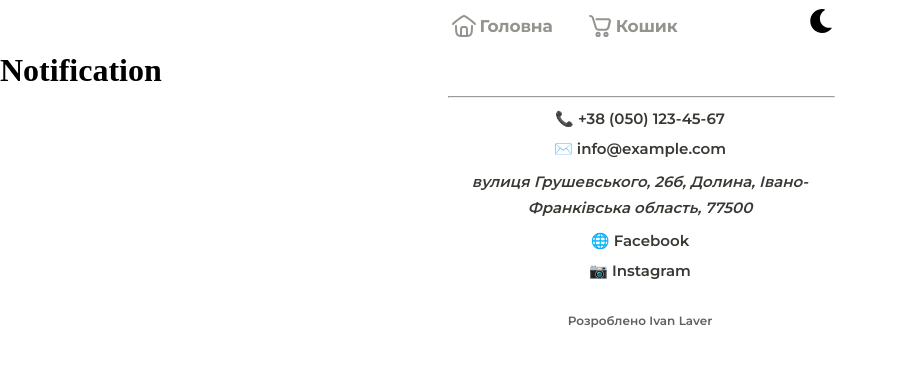
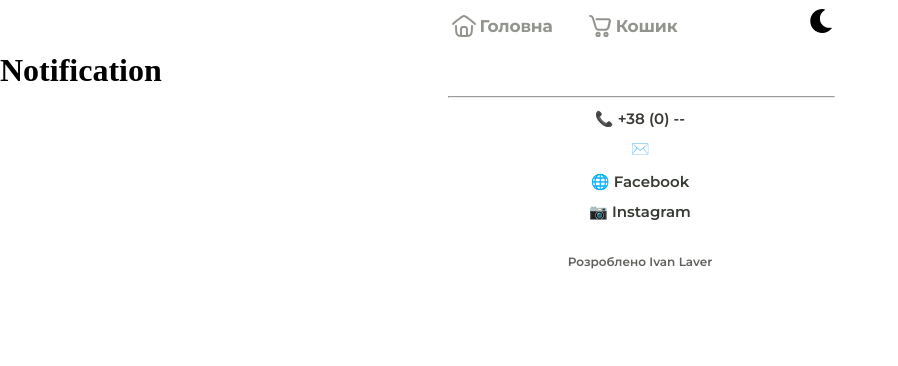
Before and after one commit to Ereyzer/burger-house-client, a React (Vite) app: page /notification in a window 1280 px wide. Shown: the top 366 px of the page, without its empty margins (0-898 px from the left). Built offline with nearby package versions, Linux system fonts and the light colour scheme; no server answers.

Commit message:
add about in footer

```diff
--- a/src/components/footer/Footer.tsx
+++ b/src/components/footer/Footer.tsx
@@ -1,5 +1,9 @@
+import { useAboutPlace } from '../../context/aboutContext';
 import './footer.css';
 function Footer() {
+  const aboutPlace = useAboutPlace();
+  const phone = aboutPlace.phone?.split('') || [];
+
   return (
     <footer className="footer montserrat-font montserrat-medium montserrat-medium-600">
       <div className="container">
@@ -11,18 +15,21 @@ function Footer() {
           <ul className="footer__contact-list">
             <li>
               <a
-                href="tel:+380501234567"
+                href={`tel:+380${aboutPlace.phone || ''}`}
                 aria-label="Зателефонувати за номером +38 (050) 123-45-67"
               >
-                📞 +38 (050) 123-45-67
+                {'📞 ' +
+                  `+38 (0${phone.slice(0, 2).join('')}) ${phone.slice(2, 5).join('')}-${phone
+                    .slice(5, 7)
+                    .join('')}-${phone.slice(7, 9).join('')}`}
               </a>
             </li>
             <li>
               <a
-                href="mailto:info@example.com"
+                href={`mailto:${aboutPlace.email}`}
                 aria-label="Надіслати лист на електронну адресу info@example.com"
               >
-                ✉️ info@example.com
+                {`✉️ ${aboutPlace.email || ''}`}
               </a>
             </li>
           </ul>
@@ -30,8 +37,12 @@ function Footer() {
 
         <address className="footer__address" aria-label="Адреса закладу">
           <p>
-            <a href="https://maps.app.goo.gl/6No5EMZEWjjGCyCB6" aria-label="Відкрити в Гугл картах">
-              вулиця Грушевського, 26б, Долина, Івано-Франківська область, 77500
+            <a
+              href="https://maps.app.goo.gl/6No5EMZEWjjGCyCB6"
+              aria-label="Відкрити в Гугл картах"
+              target="_blank"
+            >
+              {aboutPlace.placeAddress || ''}
             </a>
           </p>
         </address>
@@ -43,7 +54,7 @@ function Footer() {
           <ul className="footer__social-list" aria-label="Список посилань на соціальні мережі">
             <li>
               <a
-                href="https://facebook.com"
+                href={aboutPlace.facebook || 'https://facebook.com'}
                 target="_blank"
                 rel="noopener noreferrer"
                 aria-label="Відкрити сторінку у Фейсбуці"
@@ -53,7 +64,7 @@ function Footer() {
             </li>
             <li>
               <a
-                href="https://instagram.com"
+                href={aboutPlace.instagram || 'https://instagram.com'}
                 target="_blank"
                 rel="noopener noreferrer"
                 aria-label="Відкрити сторінку в Інстаграмі"
@@ -67,7 +78,7 @@ function Footer() {
         <p className="footer__credits">
           <small>
             Розроблено{' '}
-            <a href="https://ivanlaver.dev" rel="noopener noreferrer">
+            <a href="https://ivanlavercv.netlify.app/" rel="noopener noreferrer">
               Ivan Laver
             </a>
           </small>
--- a/src/components/theme/ThemeComponent.tsx
+++ b/src/components/theme/ThemeComponent.tsx
@@ -5,6 +5,8 @@ import {
   ThemeValues,
   useTheme,
 } from '../../context/themeContext';
+import { AboutPlaceContext, type AboutPlaceData } from '../../context/aboutContext';
+import { apiService } from '../../services/api.service';
 
 interface Props {
   children: React.ReactNode;
@@ -12,6 +14,25 @@ interface Props {
 
 function ThemeProvider(props: Props) {
   const [theme, setTheme] = useState<ThemeValues>(useTheme().theme);
+  const [aboutPlace, setAboutPlace] = useState<AboutPlaceData>({
+    id: 1,
+    facebook: null,
+    instagram: null,
+    email: null,
+    phone: null,
+    placeDescription: null,
+    placeAddress: null,
+    opennigHours: [],
+  });
+
+  useEffect(() => {
+    apiService
+      .getAboutInfo()
+      .then(data => {
+        setAboutPlace(data);
+      })
+      .catch();
+  }, []);
 
   useEffect(() => {
     document.documentElement.setAttribute('data-theme', theme);
@@ -28,7 +49,11 @@ function ThemeProvider(props: Props) {
     });
   };
 
-  return <ThemeContext value={{ theme, toggleTheme }}>{props.children}</ThemeContext>;
+  return (
+    <ThemeContext value={{ theme, toggleTheme }}>
+      <AboutPlaceContext value={aboutPlace}>{props.children}</AboutPlaceContext>
+    </ThemeContext>
+  );
 }
 
 export default ThemeProvider;
--- /dev/null
+++ b/src/context/aboutContext.ts
@@ -0,0 +1,37 @@
+import { createContext, use } from 'react';
+
+export interface OpenDay {
+  dayOfWeek: number;
+  opensAt: string | null;
+  closesAt: string | null;
+}
+export interface AboutPlaceData {
+  id: number;
+  facebook: string | null;
+  instagram: string | null;
+  email: string | null;
+  phone: string | null;
+  placeDescription: string | null;
+  placeAddress: string | null;
+  opennigHours: OpenDay[];
+}
+
+// export interface DefoultAboutPlaceContextValue {
+//   aboutPlace: AboutPlaceData;
+//   updatePlace?: (data: AboutPlaceData) => void;
+// }
+
+const defaultContaxtValue: AboutPlaceData = {
+  id: 1,
+  facebook: null,
+  instagram: null,
+  email: null,
+  phone: null,
+  placeDescription: null,
+  placeAddress: null,
+  opennigHours: [],
+};
+
+export const AboutPlaceContext = createContext<AboutPlaceData>(defaultContaxtValue);
+
+export const useAboutPlace = () => use(AboutPlaceContext);
--- a/src/services/api.service.ts
+++ b/src/services/api.service.ts
@@ -1,6 +1,7 @@
 import axios from 'axios';
 const instance = axios.create({
-  baseURL: 'http://192.168.0.106:3000',
+  baseURL: import.meta.env.VITE_API_URL,
+  // baseURL: 'http://192.168.0.106:3000',
   // baseURL: 'http://192.168.217.165:3000',
   // baseURL: 'http://localhost:3000',
   headers: { 'Access-Control-Allow-Origin': true },
@@ -48,6 +49,14 @@ class ApiService {
         throw err;
       });
   };
+
+  getAboutInfo = async () =>
+    instance
+      .get('/client/about')
+      .then(({ data }) => data)
+      .catch(err => {
+        throw err;
+      });
 }
 
 export const apiService = new ApiService();
```
Also changed, not shown: 1 other file (tests, documents, lock files or other folders).
